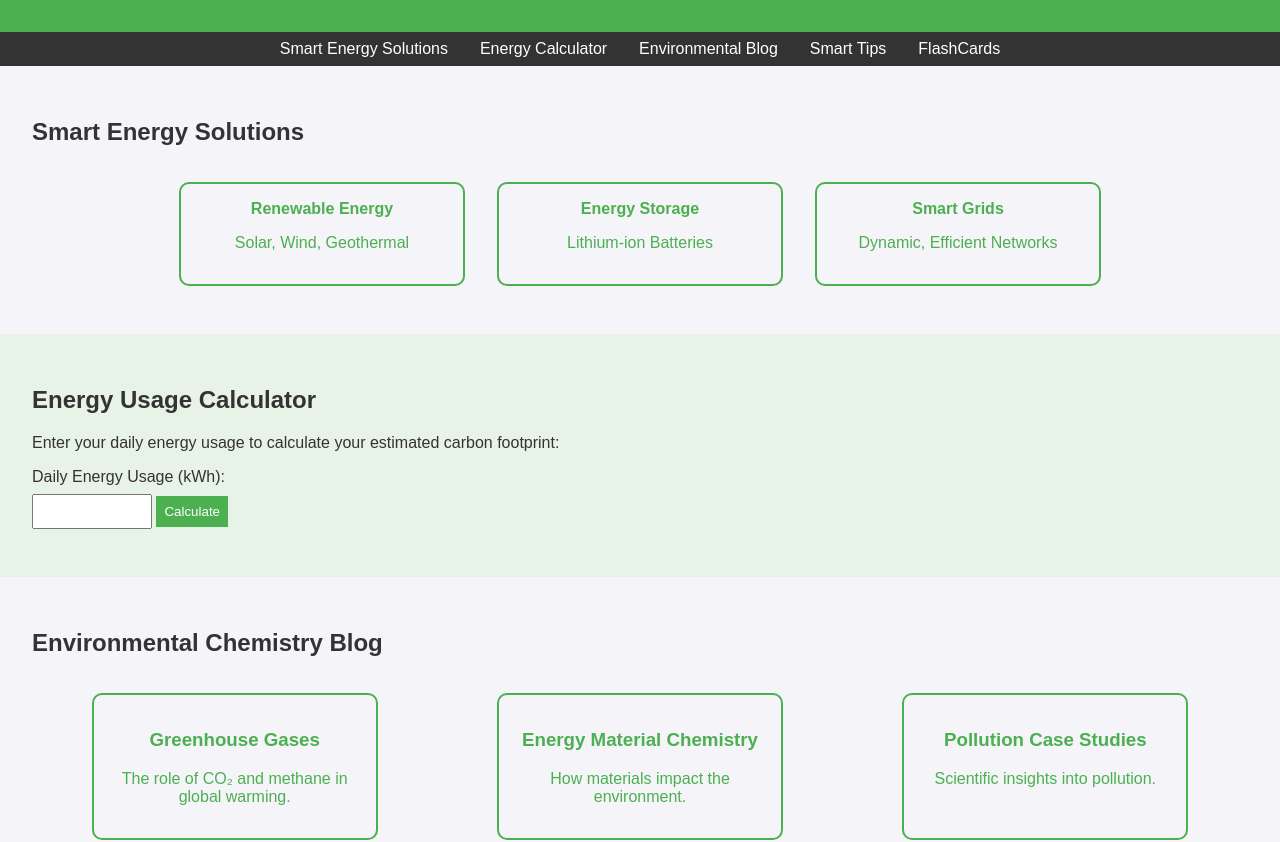
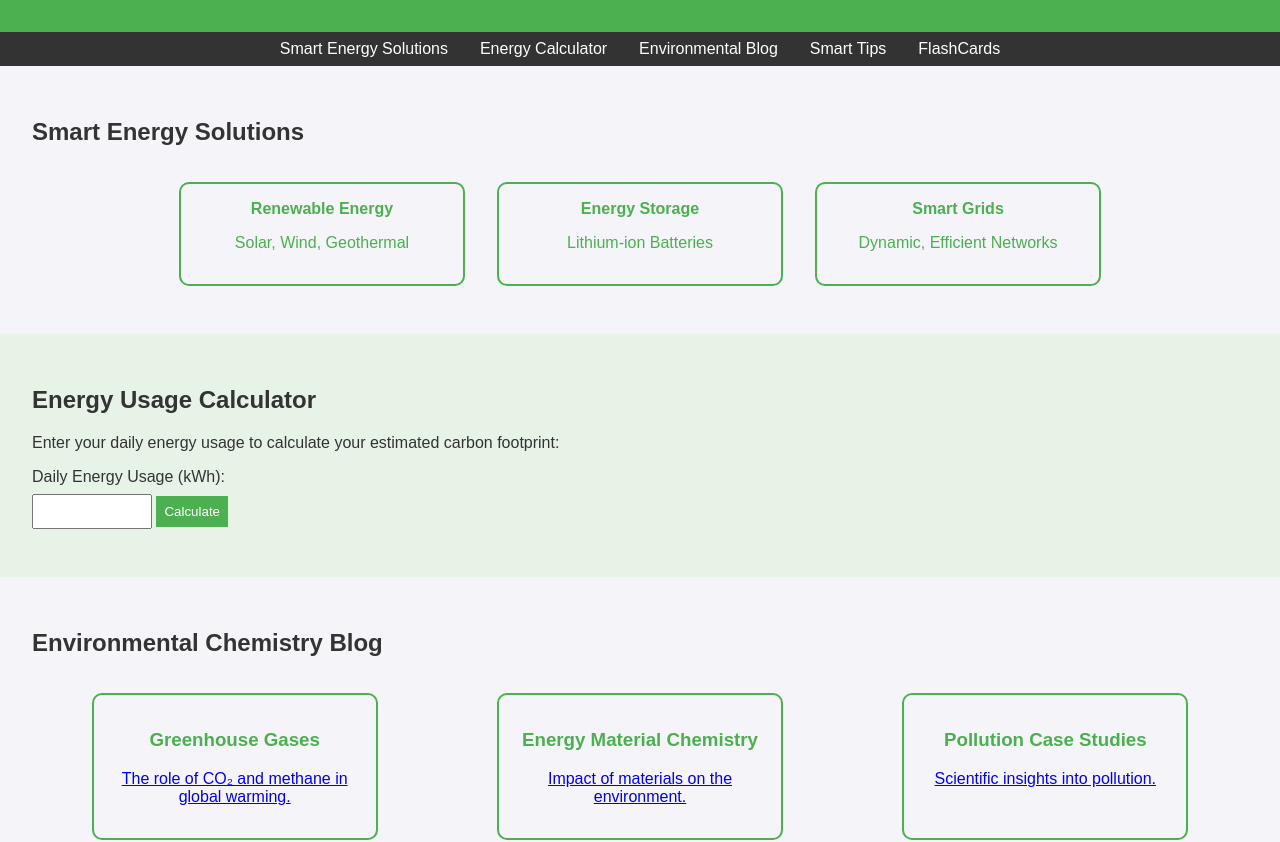
Before and after one commit to tyam-vm/tyam-vm.github.io, a plain HTML site: page index.html in a window 1280 px wide. Shown: the part 121-963 px from the top of the page. Drawn offline with Linux system fonts and the light colour scheme.

Commit message:
Update index.html

```diff
--- a/index.html
+++ b/index.html
@@ -130,16 +130,17 @@
         <div style="display: flex; justify-content: space-around;">
            <div class="flashcard">
     <h3>Greenhouse Gases</h3>
-                <p>The role of CO₂ and methane in global warming.</p>
+    <p><a href="https://www.britannica.com/science/greenhouse-gas">The role of CO₂ and methane in global warming.</a></p>
 </div>
 <div class="flashcard">
     <h3>Energy Material Chemistry</h3>
-                <p>How materials impact the environment.</p>
+    <p><a href="https://www.mdpi.com/1420-3049/29/18/4411">Impact of materials on the environment.</a></p>
 </div>
 <div class="flashcard">
     <h3>Pollution Case Studies</h3>
-                <p>Scientific insights into pollution.</p>
+    <p><a href="https://www.ceew.in/publications/delhi-winter-pollution-2021-case-study-on-air-quality-management">Scientific insights into pollution.</a></p>
 </div>
+
         </div>
     </section>
 
```
Lines whose indentation alone changed are shown as unchanged.
